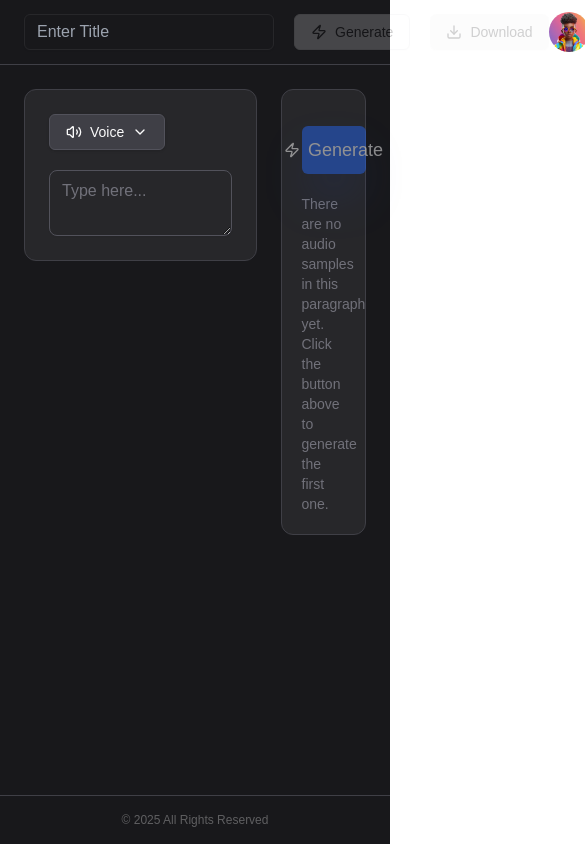
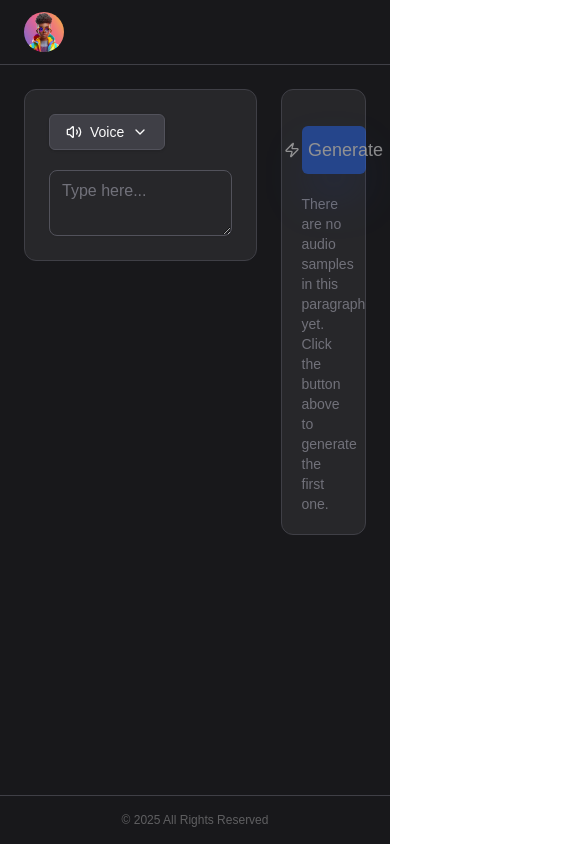
Before and after one commit to kishanshettyb/text2voice, a Next.js app: page /studio in a window 390 px wide. Shown: the whole page, 585 px wide, since content can reach past the window. Built offline with nearby package versions, Linux system fonts and the light colour scheme.

Commit message:
feat: 🎸 add responsive layout

```diff
--- a/src/components/studioHeader.tsx
+++ b/src/components/studioHeader.tsx
@@ -7,8 +7,8 @@ import { Input } from '@/components/ui/input'
 function StudioHeader() {
   return (
     <div className="px-6 py-3 border border-x-0 border-zinc-700 border-t-0 w-auto flex-1 flex items-center justify-between">
-      <div className="flex gap-x-5 justify-end items-center">
-        <div className="w-[250px]">
+      <div className="md:flex hidden gap-x-5 justify-end items-center">
+        <div className="md:w-[250px]">
           <Input
             placeholder="Enter Title"
             className="border-zinc-800 text-white placeholder:text-zink-700"
```
